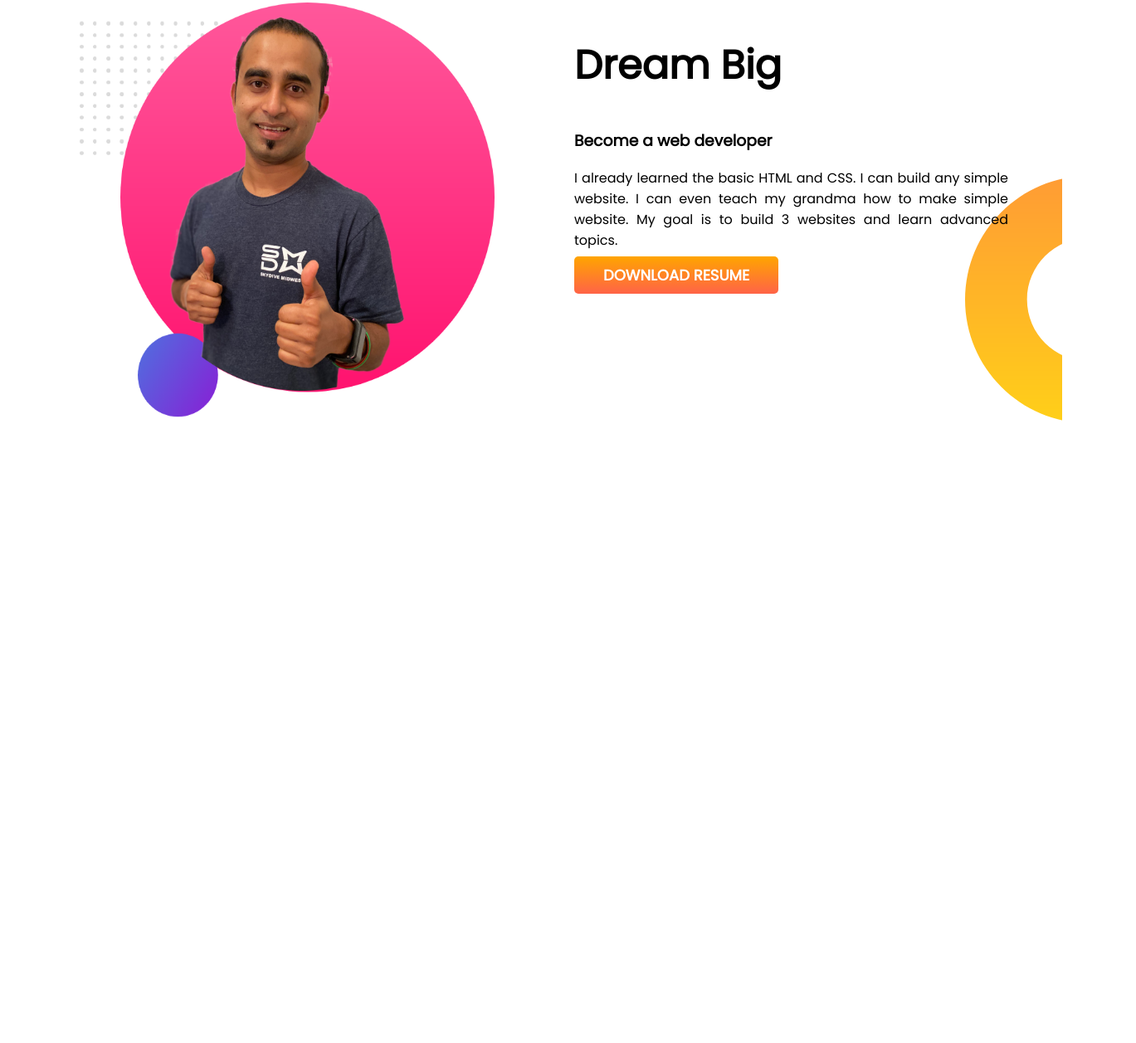
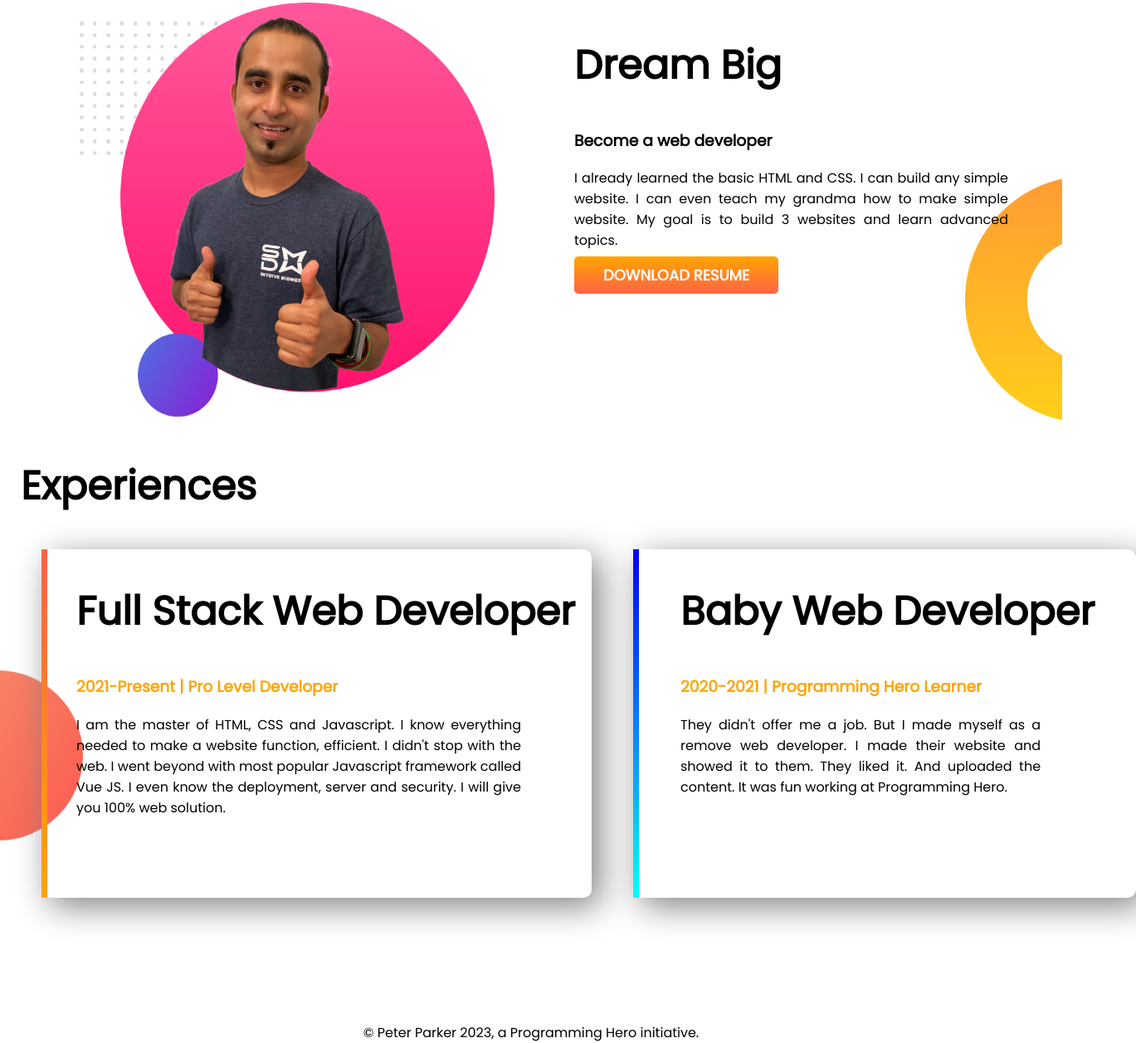
Before and after one commit to RajibulIslamEmon/dev-ports, a plain HTML site: page index.html in a window 1280 px wide. Shown: the part 654-1911 px from the top of the page at 83% size, 1369 px wide, since content can reach past the window. Before the commit the page ends 1164 px from the top, so only its background shows below. Drawn offline with Linux system fonts and the light colour scheme.

Commit message:
done everything

```diff
--- a/index.html
+++ b/index.html
@@ -14,7 +14,7 @@
 
 <body>
     <section class="first-part">
-        <div class="welcome-part">
+        <div id="border" class="displaying-part">
             <h1>Welcome to</h1>
             <h1><span class="color">Peter Parker</span> World</h1>
             <h3>Build Climber and Train Stopper</h3>
@@ -30,6 +30,8 @@
         </div>
 
     </section>
+
+
     <section class="second-part">
         <div>
             <img class="image-part" src="images/jhankar2.png" alt="">
@@ -46,6 +48,36 @@
         </div>
     </section>
 
+
+    <section class="exp-bg">
+        <h1>Experiences</h1>
+        <div class="third-part ">
+            <div class="displaying-part-two box-model border-one">
+                <h1>Full Stack Web Developer</h1>
+                <h3 class="color">2021-Present | Pro Level Developer</h3>
+                <p class="texting-part">
+                    I am the master of HTML, CSS and Javascript. I know everything needed to make a website function,
+                    efficient. I didn't stop with the web. I went beyond with most popular Javascript framework called
+                    Vue
+                    JS. I even know the deployment, server and security. I will give you 100% web solution.
+                </p>
+            </div>
+
+            <div class="displaying-part-three box-model border-two">
+                <h1>Baby Web Developer</h1>
+                <h3 class="color">2020-2021 | Programming Hero Learner</h3>
+                <p class="texting-part">
+                    They didn't offer me a job. But I made myself as a remove web developer. I made their website and
+                    showed
+                    it to them. They liked it. And uploaded the content. It was fun working at Programming Hero.
+                </p>
+            </div>
+        </div>
+    </section>
+    <section>
+        <footer>© Peter Parker 2023, a Programming Hero initiative.</footer>
+    </section>
+
 </body>
 
 </html>
--- a/style.css
+++ b/style.css
@@ -1,6 +1,16 @@
 body {
     font-family: 'Poppins', sans-serif;
     margin: 0 auto;
+}
+
+.color {
+    color: orange;
+}
+
+h1 {
+
+    font-size: 300%;
+    white-space: nowrap;
 }
 
 .first-part {
@@ -21,19 +31,25 @@ body {
 
 }
 
-.welcome-part {
+.third-part {
+    display: flex;
+    max-width: 100%;
+    margin-right: 50px;
+
+}
+
+.exp-bg {
+    background-image: url(images/exp-bg.png);
+    background-repeat: no-repeat;
+    background-position: left 79%;
+    background-size: 100px;
+    padding-left: 25px;
+}
+
+.displaying-part {
     width: 50%;
     padding-left: 96px;
 
-}
-
-.color {
-    color: orange;
-}
-
-h1 {
-
-    font-size: 300%;
 }
 
 .texting-part {
@@ -58,3 +74,45 @@ h1 {
     border-radius: 5px;
 
 }
+
+.box-model {
+    box-shadow: 10px 10px 40px gray;
+    border-radius: 10px;
+}
+
+.border-one {
+    border-left: 7px solid;
+    border-image: linear-gradient(tomato, orange);
+    border-image-slice: 1;
+
+}
+
+.border-two {
+    border-left: 7px solid;
+    border-image: linear-gradient(blue, cyan);
+    border-image-slice: 1;
+
+}
+
+.displaying-part-two {
+    width: 50%;
+    margin-left: 25px;
+    padding-left: 35px;
+    padding-right: 20px;
+    padding-bottom: 80px;
+
+
+}
+
+.displaying-part-three {
+    width: 50%;
+    margin-left: 70px;
+    padding-left: 50px;
+    padding-right: 50px;
+    margin-left: 50px;
+}
+
+footer {
+    text-align: center;
+    margin-top: 150px;
+}
```
